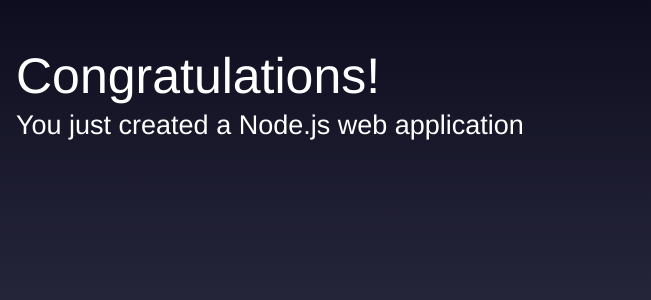
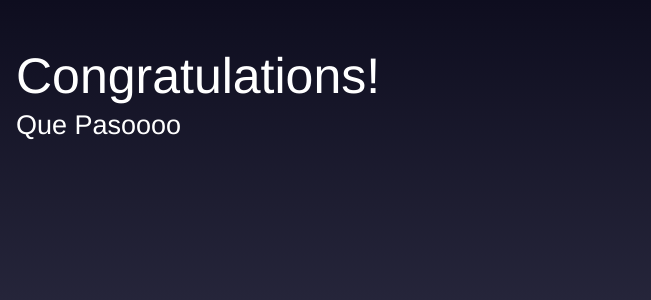
Before and after one commit to BladimirCG/Ejemplo, a website: page public/index.html in a window 1280 px wide. Shown: the part 234-534 px from the top of the page, 629-1280 px from the left. Drawn offline with Linux system fonts and the light colour scheme.

Commit message:
Update index.html

```diff
--- a/public/index.html
+++ b/public/index.html
@@ -59,7 +59,7 @@
             <a class="twitter-link" href="http://twitter.com/home/?status=I%20created%20a%20project%20with%20AWS%20CodeStar!%20%23AWS%20%23AWSCodeStar%20https%3A%2F%2Faws.amazon.com%2Fcodestar"><img src="img/tweet.svg" /></a>
             <div class="text">
                 <h1>Congratulations!</h1>
-                <h2>You just created a Node.js web application</h2>
+                <h2>Que Pasoooo</h2>
             </div>
         </div>
     </div>
```
